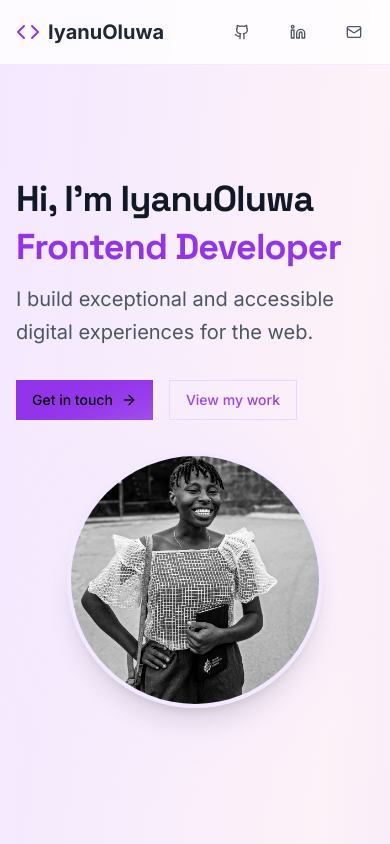
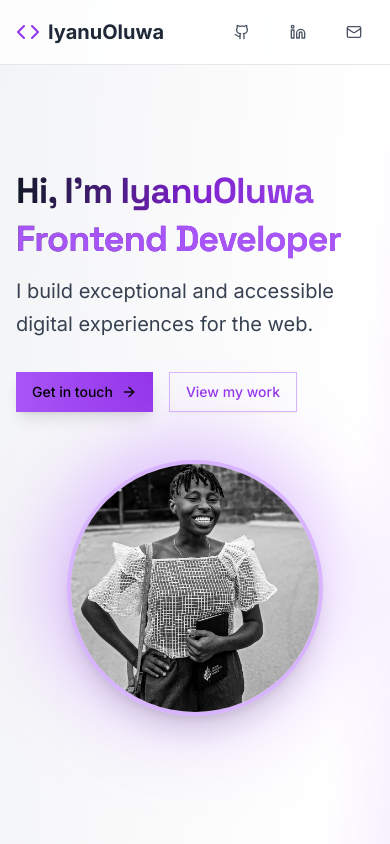
Before and after one commit to IyanuOluwaJesuloba/portfolio, a Next.js app: page / in a window 390 px wide. Shown: the top 844 px of the page. Built offline with nearby package versions, Linux system fonts and the light colour scheme.

Commit message:
Updated the portfolio

```diff
--- a/app/page.tsx
+++ b/app/page.tsx
@@ -119,13 +119,13 @@ export default function Portfolio() {
   }, [isPaused]);
 
   return (
-    <div className="min-h-screen bg-gradient-to-br from-purple-100 via-pink-50 to-purple-200">
+    <div className="min-h-screen bg-gradient-to-br from-gray-100 via-white to-purple-300">
       {/* Header */}
       <motion.header
         initial={{ y: -100 }}
         animate={{ y: 0 }}
         transition={{ duration: 0.5, type: "spring", stiffness: 100 }}
-        className="fixed top-0 z-40 w-full border-b bg-white/80 backdrop-blur-sm border-purple-200/50"
+        className="fixed top-0 z-40 w-full border-b bg-white/80 backdrop-blur-sm"
       >
         <div className="container mx-auto px-4 sm:px-6 lg:px-8">
           <div className="flex h-16 items-center justify-between">
@@ -213,13 +213,13 @@ export default function Portfolio() {
           transition={{ duration: 1 }}
         >
           <motion.div
-            className="absolute inset-0 bg-gradient-to-br from-purple-50 to-white -z-10"
+            className="absolute inset-0 bg-gradient-to-br from-purple-300 via-purple-100 to-white -z-10"
             initial={{ opacity: 0 }}
             animate={{ opacity: 1 }}
             transition={{ duration: 1.5 }}
           />
-          <div className="container mx-auto px-4 sm:px-6 lg:px-8 py-12 md:py-20">
-            <div className="grid md:grid-cols-2 gap-8 md:gap-12 items-center">
+          <div className="container mx-auto px-4 sm:px-6 lg:px-8 py-20 justify-center">
+            <div className="grid md:grid-cols-2 gap-12 items-center">
               <motion.div
                 className="space-y-8"
                 initial={{ opacity: 0, x: -50 }}
@@ -228,14 +228,14 @@ export default function Portfolio() {
               >
                 <div className="space-y-4 ">
                   <motion.h1
-                    className="text-4xl md:text-5xl lg:text-6xl font-bold tracking-tight text-gray-900"
+                    className="text-4xl md:text-5xl lg:text-6xl font-bold tracking-tight bg-gradient-to-r from-gray-900 via-purple-700 to-purple-500 bg-clip-text text-transparent"
                     initial={{ opacity: 0, y: 20 }}
                     animate={{ opacity: 1, y: 0 }}
                     transition={{ duration: 0.6, delay: 0.2 }}
                   >
                     Hi, I'm IyanuOluwa
                     <motion.span
-                      className="block text-purple-600 mt-2"
+                      className="block text-purple-500 mt-2"
                       initial={{ opacity: 0, x: -20 }}
                       animate={{ opacity: 1, x: 0 }}
                       transition={{ duration: 0.6, delay: 0.4 }}
@@ -244,7 +244,7 @@ export default function Portfolio() {
                     </motion.span>
                   </motion.h1>
                   <motion.p
-                    className="text-xl text-gray-600 leading-relaxed"
+                    className="text-xl text-gray-700 leading-relaxed"
                     initial={{ opacity: 0, y: 20 }}
                     animate={{ opacity: 1, y: 0 }}
                     transition={{ duration: 0.6, delay: 0.6 }}
@@ -258,13 +258,13 @@ export default function Portfolio() {
                   animate={{ opacity: 1, y: 0 }}
                   transition={{ duration: 0.6, delay: 0.8 }}
                 >
-                  <Button asChild className="bg-purple-600 hover:bg-purple-700 group">
+                  <Button asChild className="bg-gradient-to-r from-purple-500 to-purple-600 hover:from-purple-600 hover:to-purple-700 group shadow-lg hover:shadow-purple-300/50">
                     <Link href="#contact" className="flex items-center gap-2">
                       Get in touch
                       <ArrowRight className="h-4 w-4 group-hover:translate-x-1 transition-transform" />
                     </Link>
                   </Button>
-                  <Button variant="outline" asChild className="border-purple-200 text-purple-600 hover:bg-purple-50">
+                  <Button variant="outline" asChild className="border-purple-300 text-purple-600 hover:bg-purple-100 hover:border-purple-400 shadow-sm hover:shadow-md transition-all duration-300">
                     <Link href="#projects">View my work</Link>
                   </Button>
                 </motion.div>
@@ -276,10 +276,10 @@ export default function Portfolio() {
                 transition={{ duration: 0.8, delay: 0.6, type: "spring", stiffness: 100 }}
               >
                 <motion.div
-                  className="absolute inset-0 bg-purple-100 rounded-full blur-2xl opacity-50"
+                  className="absolute inset-0 bg-gradient-to-br from-purple-400 to-purple-200 rounded-full blur-2xl opacity-60"
                   animate={{
                     scale: [1, 1.1, 1],
-                    opacity: [0.5, 0.7, 0.5]
+                    opacity: [0.6, 0.8, 0.6]
                   }}
                   transition={{
                     duration: 4,
@@ -288,7 +288,7 @@ export default function Portfolio() {
                   }}
                 />
                 <motion.div
-                  className="relative w-full h-full rounded-full overflow-hidden border-4 border-purple-100 shadow-xl"
+                  className="relative w-full h-full rounded-full overflow-hidden border-4 border-purple-300 shadow-xl hover:shadow-2xl hover:shadow-purple-300/50 transition-all duration-300"
                   whileHover={{ scale: 1.05 }}
                   transition={{ duration: 0.3 }}
                 >
@@ -379,7 +379,7 @@ export default function Portfolio() {
         {/* Skills Section */}
         <motion.section
           id="skills"
-          className="py-12 md:py-20 bg-gray-50"
+          className="py-12 md:py-20 bg-gradient-to-br from-purple-100 via-white to-purple-100"
           variants={sectionVariants}
           initial="hidden"
           whileInView="visible"
@@ -391,11 +391,11 @@ export default function Portfolio() {
               variants={sectionVariants}
             >
               <motion.h2
-                className="text-3xl font-bold mb-12 flex items-center gap-3 text-gray-900"
+                className="text-3xl font-bold mb-8 md:mb-12 flex items-center gap-3 text-gray-900"
                 variants={headingVariants}
               >
                 <motion.span
-                  className="w-10 h-10 rounded-full bg-purple-100 flex items-center justify-center text-purple-600"
+                  className="w-10 h-10 rounded-full bg-gradient-to-br from-purple-400 to-purple-600 flex items-center justify-center text-white shadow-lg"
                   whileHover={{ scale: 1.1, rotate: 360 }}
                   transition={{ duration: 0.3 }}
                 >
@@ -419,19 +419,20 @@ export default function Portfolio() {
                   <motion.div
                     key={category.title}
                     variants={cardVariants}
-                    className="bg-white rounded-xl p-8 shadow-lg hover:shadow-xl transition-shadow duration-300"
+                    className="bg-white/80 backdrop-blur-sm rounded-xl p-8 shadow-lg hover:shadow-xl transition-all duration-300 border border-purple-200 hover:border-purple-300"
                   >
                     <div className="flex items-center gap-3 mb-6">
                       <motion.div
                         whileHover={{ rotate: 360 }}
                         transition={{ duration: 0.5 }}
+                        className="p-2 rounded-lg bg-gradient-to-br from-purple-100 to-purple-50"
                       >
                         <category.icon className="h-6 w-6 text-purple-600" />
                       </motion.div>
-                      <h3 className="text-2xl font-semibold text-purple-600">{category.title}</h3>
+                      <h3 className="text-2xl font-semibold bg-gradient-to-r from-purple-600 to-purple-800 bg-clip-text text-transparent">{category.title}</h3>
                     </div>
                     <motion.div
-                      className="flex flex-wrap gap-3 text-purple-400"
+                      className="flex flex-wrap gap-3"
                       variants={staggerContainer}
                     >
                       {category.skills.map((skill, skillIndex) => (
@@ -497,14 +498,14 @@ export default function Portfolio() {
                   <ProjectCard {...projects[currentProject]} />
                 </motion.div>
 
-                <div className="flex justify-center items-center gap-4 mt-6 md:mt-8">
+                <div className="flex justify-center items-center gap-4 mt-8">
                   <Button
                     variant="outline"
                     size="icon"
                     onClick={prevProject}
                     className="rounded-full hover:bg-purple-100 border-purple-200 text-purple-600"
                   >
-                    <ChevronLeft className="h-5 w-5 md:h-6 md:w-6" />
+                    <ChevronLeft className="h-6 w-6" />
                   </Button>
                   <div className="flex gap-2">
                     {projects.map((_, index) => (
@@ -523,7 +524,7 @@ export default function Portfolio() {
                     onClick={nextProject}
                     className="rounded-full hover:bg-purple-100 border-purple-200 text-purple-600"
                   >
-                    <ChevronRight className="h-5 w-5 md:h-6 md:w-6" />
+                    <ChevronRight className="h-6 w-6" />
                   </Button>
                 </div>
               </div>
@@ -534,7 +535,7 @@ export default function Portfolio() {
         {/* Contact Section */}
         <motion.section
           id="contact"
-          className="py-12 md:py-20 bg-gray-50"
+          className="py-12 md:py-20 bg-gradient-to-br from-purple-100 via-white to-purple-50"
           variants={sectionVariants}
           initial="hidden"
           whileInView="visible"
@@ -546,11 +547,11 @@ export default function Portfolio() {
               variants={sectionVariants}
             >
               <motion.h2
-                className="text-3xl font-bold mb-12 flex items-center gap-3 text-gray-900"
+                className="text-3xl font-bold mb-8 md:mb-12 flex items-center gap-3 text-gray-900"
                 variants={headingVariants}
               >
                 <motion.span
-                  className="w-10 h-10 rounded-full bg-purple-100 flex items-center justify-center text-purple-600"
+                  className="w-10 h-10 rounded-full bg-gradient-to-br from-purple-400 to-purple-600 flex items-center justify-center text-white shadow-lg"
                   whileHover={{ scale: 1.1, rotate: 360 }}
                   transition={{ duration: 0.3 }}
                 >
@@ -565,7 +566,7 @@ export default function Portfolio() {
                 >
                   <div className="space-y-4">
                     <motion.h3
-                      className="text-2xl font-semibold text-gray-900"
+                      className="text-2xl font-semibold bg-gradient-to-r from-purple-600 to-purple-800 bg-clip-text text-transparent"
                       initial={{ opacity: 0, y: 20 }}
                       whileInView={{ opacity: 1, y: 0 }}
                       viewport={{ once: true }}
@@ -594,7 +595,7 @@ export default function Portfolio() {
                     ].map((item, index) => (
                       <motion.div
                         key={item.text}
-                        className="flex items-center gap-3"
+                        className="flex items-center gap-3 group"
                         initial={{ opacity: 0, x: -20 }}
                         whileInView={{ opacity: 1, x: 0 }}
                         transition={{ delay: index * 0.2 }}
@@ -603,6 +604,7 @@ export default function Portfolio() {
                         <motion.div
                           whileHover={{ scale: 1.2, rotate: 360 }}
                           transition={{ duration: 0.3 }}
+                          className="p-2 rounded-lg bg-gradient-to-br from-purple-100 to-purple-50"
                         >
                           <item.icon className="h-5 w-5 text-purple-600" />
                         </motion.div>
@@ -610,7 +612,7 @@ export default function Portfolio() {
                           href={item.href}
                           target="_blank"
                           rel="noopener noreferrer"
-                          className="text-gray-600 hover:text-purple-600 transition-colors"
+                          className="text-gray-600 hover:text-purple-600 transition-colors group-hover:translate-x-1 transition-transform"
                         >
                           {item.text}
                         </a>
@@ -619,7 +621,7 @@ export default function Portfolio() {
                   </motion.div>
                 </motion.div>
                 <motion.div variants={cardVariants}>
-                  <Card className="border-2 border-purple-100 shadow-lg">
+                  <Card className="border-2 border-purple-200 shadow-lg bg-white/80 backdrop-blur-sm hover:shadow-xl transition-all duration-300 hover:border-purple-300">
                     <CardContent className="p-8">
                       <ContactForm />
                     </CardContent>
```
